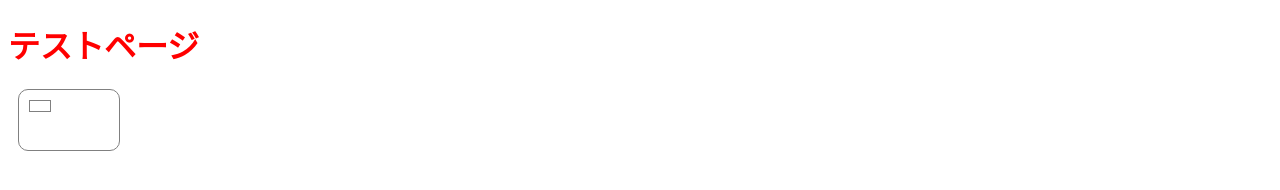
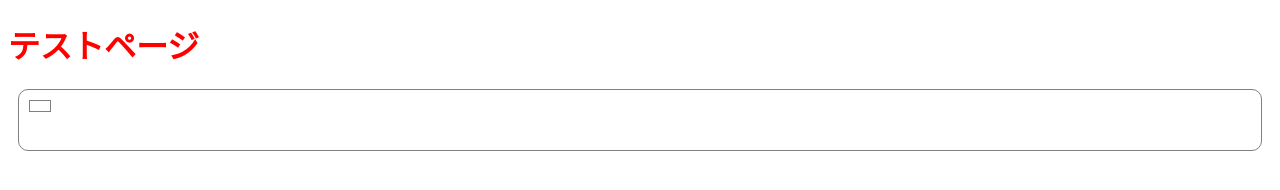
Before and after one commit to asari3a/learn-html-css, a website built with Vite: page index.html in a window 1280 px wide. Built offline with nearby package versions, Linux system fonts and the light colour scheme.

Commit message:
時代はstrech。これで勝つる。

```diff
--- a/style.css
+++ b/style.css
@@ -5,10 +5,10 @@ h1 {
 .box {
   border: 1px solid gray;
   border-radius: 10px;
-  width: 80px;
   height: 40px;
   margin: 10px;
   padding: 10px;
+  width: strech;
 }
 
 .mini-box {
```
